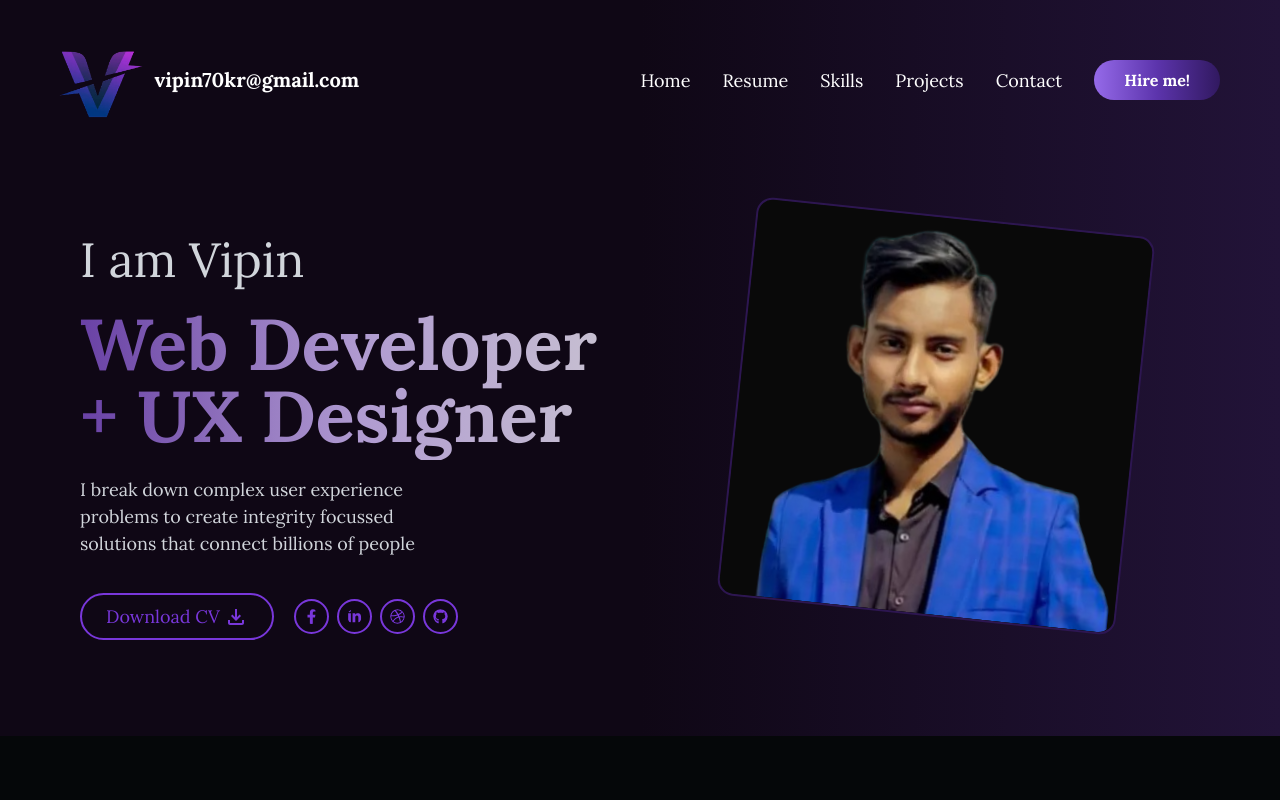
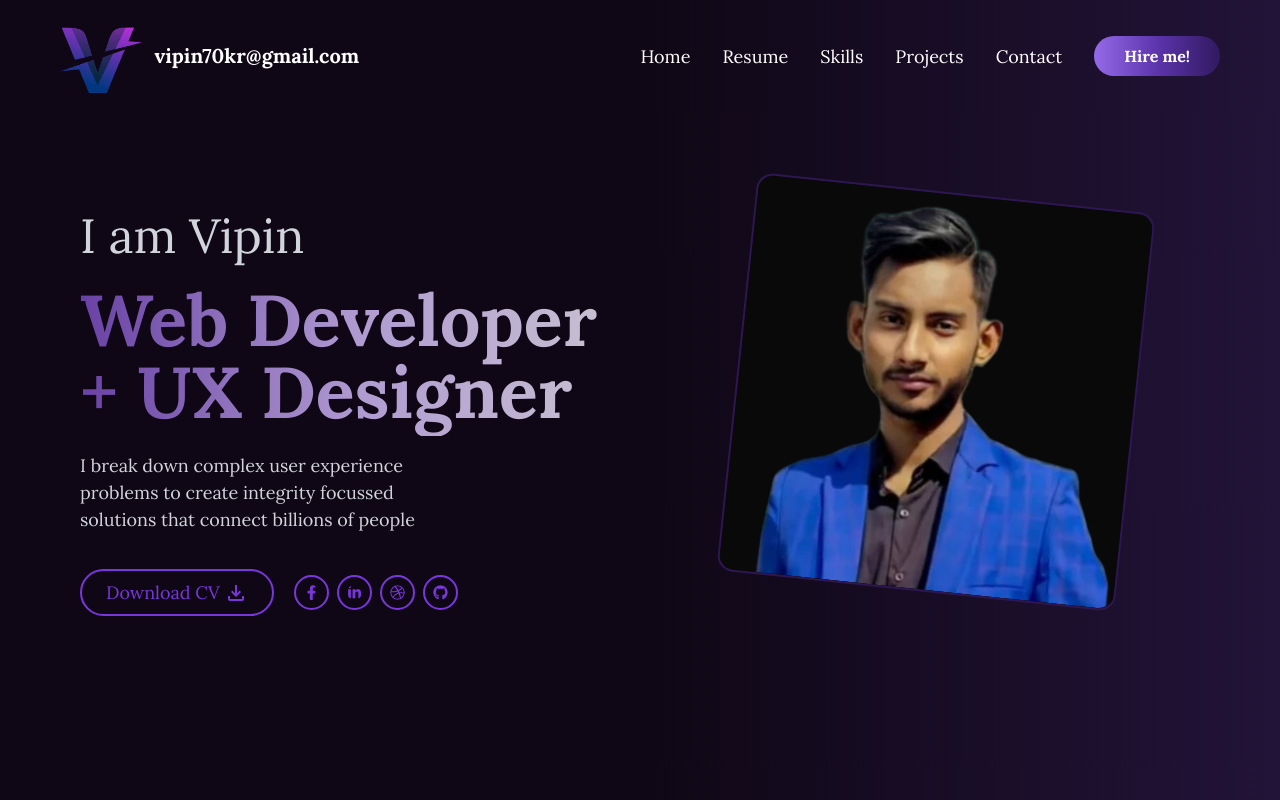
Before and after one commit to VipinKumar-70/Vipin-Personal-Portfolio, a React (Vite) app: page / in a window 1280 px wide. Shown: the top 800 px of the page. Built offline with nearby package versions, Linux system fonts and the light colour scheme.

Commit message:
initial file add

```diff
--- a/src/Components/Header.jsx
+++ b/src/Components/Header.jsx
@@ -21,8 +21,8 @@ function Header() {
   return (
     <>
       <Element name="home">
-        <header className="w-full mx-auto lg:px-10 md:px-8 px-4 py-2 bg-gradient-to-r from-[#0f0715] via-[#0f0715] to-[#221338]">
-          <nav className="max-w-[1370px] py-8 flex justify-between items-center">
+        <header className="w-full mx-auto lg:px-10 md:px-8 px-4 py-4 bg-gradient-to-r from-[#0f0715] via-[#0f0715] to-[#221338] fixed z-10">
+          <nav className="max-w-[1370px] flex justify-between items-center">
             <div className="flex items-center">
               <a href="/" className="flex items-center">
                 <img
--- a/src/Components/HeroSection.jsx
+++ b/src/Components/HeroSection.jsx
@@ -23,7 +23,7 @@ function HeroSection() {
         className="fixed top-0 left-0 p-4 m-2 bg-[#6941a591] rounded-full pointer-events-none z-50 hidden lg:block"
       ></div>
 
-      <section className="w-full mx-auto lg:px-20 px-4 py-6 text-white bg-gradient-to-r from-[#0f0715] via-[#0f0715] to-[#221338]">
+      <section className="w-full mx-auto lg:px-20 px-4 py-40 text-white bg-gradient-to-r from-[#0f0715] via-[#0f0715] to-[#221338]">
         <div className="max-w-[1370px] w-full py-8 flex md:justify-between justify-center gap-y-4 items-center md:px-10 lg:px-0">
           <div
             className="lg:w-[50%] w-full md:px-0 px-10 flex flex-col lg:gap-4 md:gap-3"
```
